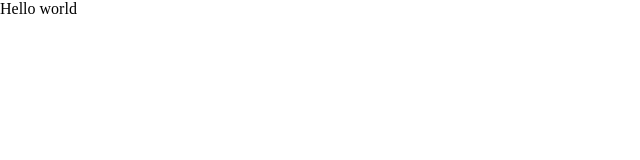
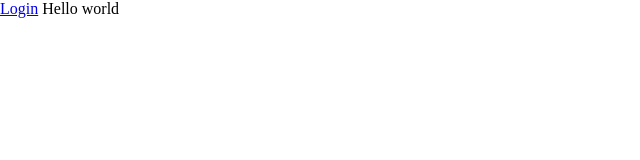
Before and after one commit to Connect-Vendor/vendconn_front, a Vue app: page / in a window 1280 px wide. Shown: the top 160 px of the page, without its empty margins (0-640 px from the left). Built offline with nearby package versions, Linux system fonts and the light colour scheme.

Commit message:
testing facebook login

```diff
--- a/src/router/index.js
+++ b/src/router/index.js
@@ -54,7 +54,7 @@ const router = new VueRouter({
 
 router.beforeEach((to, from, next) => {
   if (to.meta.requiresAuth) {
-    if (!localStorage.getItem('authenticated')) {
+    if (!localStorage.getItem('JSLIEOIIIUELKJSLKDOISLKDLKSDJOWIEOWIELSKDJLSK')) {
       next({
         path: "/login",
         params: { nextUrl: to.fullPath },
--- a/src/views/HomeView.vue
+++ b/src/views/HomeView.vue
@@ -1,6 +1,8 @@
 <template>
   <div>
+    <a href="/#/login">Login</a>
      Hello world
+
   </div>
 </template>
 
```
Also changed, not shown: src/views/Login.vue (+9 -1 lines).
